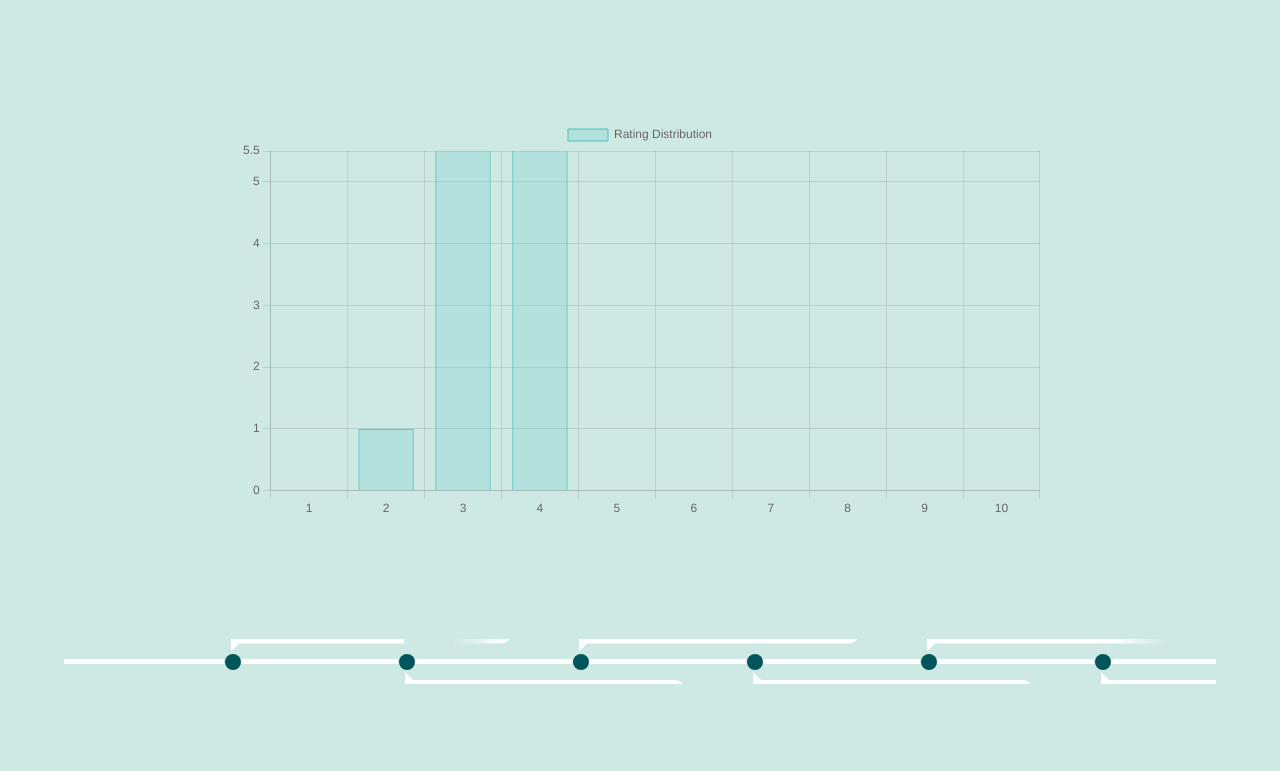
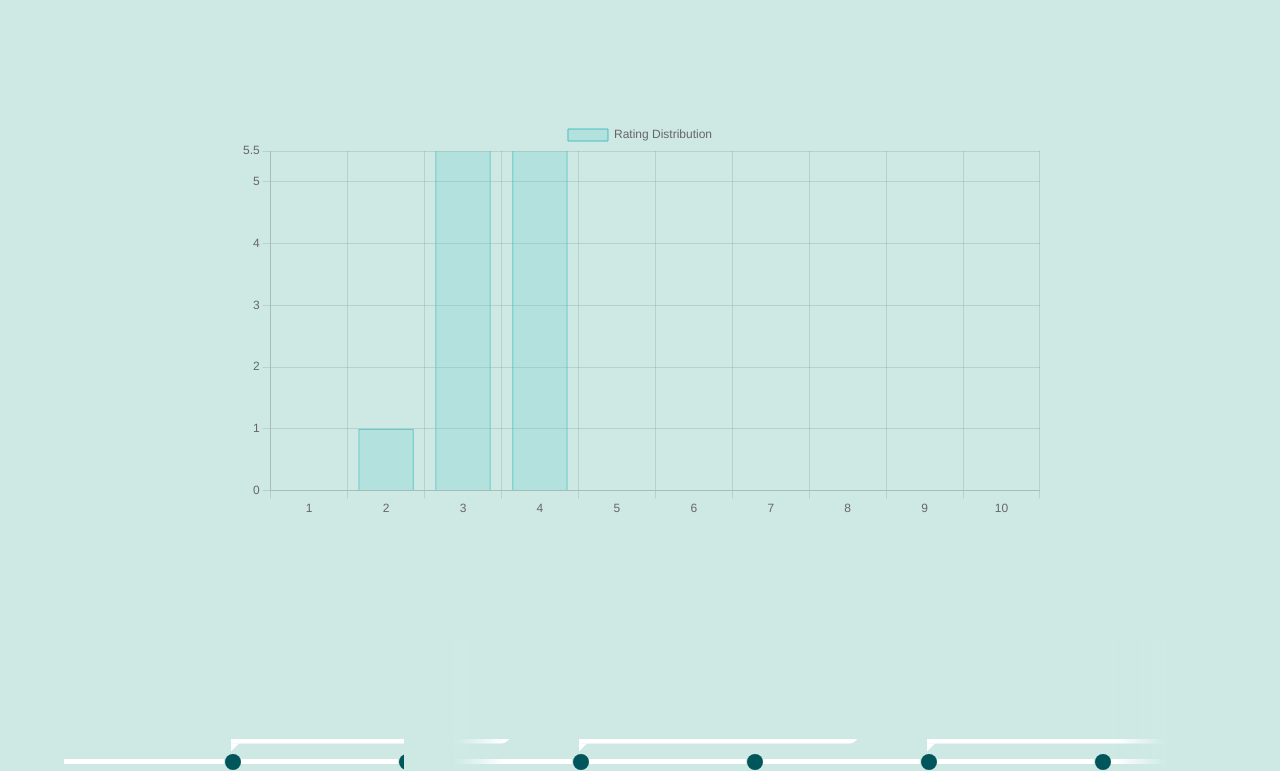
Before and after one commit to EkulRF/Media-Tracker, a plain HTML site: page index.html in a window 1280 px wide. Shown: the part 149-920 px from the top of the page. Drawn offline with nearby package versions, Linux system fonts and the light colour scheme.

Commit message:
Update styles.css

```diff
--- a/styles.css
+++ b/styles.css
@@ -77,7 +77,7 @@ body {
 .timeline-section .timeline {
     white-space: nowrap;
     max-width: 100%;
-    padding: 0;
+    padding: 100px 0;
     margin: 0 auto;
     display: grid;
     grid-template-columns: auto;
@@ -113,7 +113,7 @@ body {
   position: relative;
   white-space: nowrap;
   max-width: 1400px;
-  padding: 0 10px;
+  padding: 0 50px;
   margin: 0 auto;
   display: grid;
   grid-template-columns: 320px auto;
```
